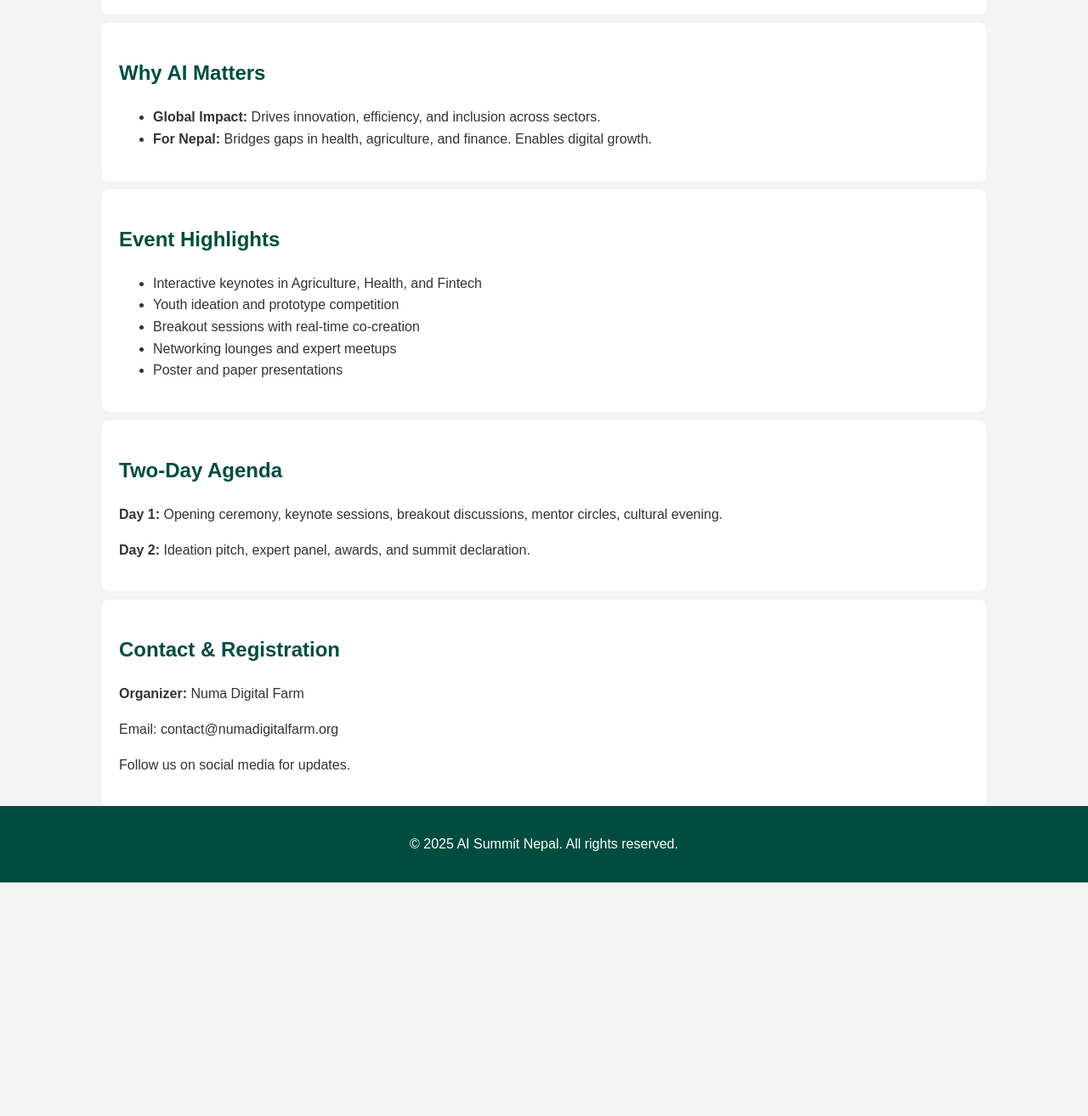
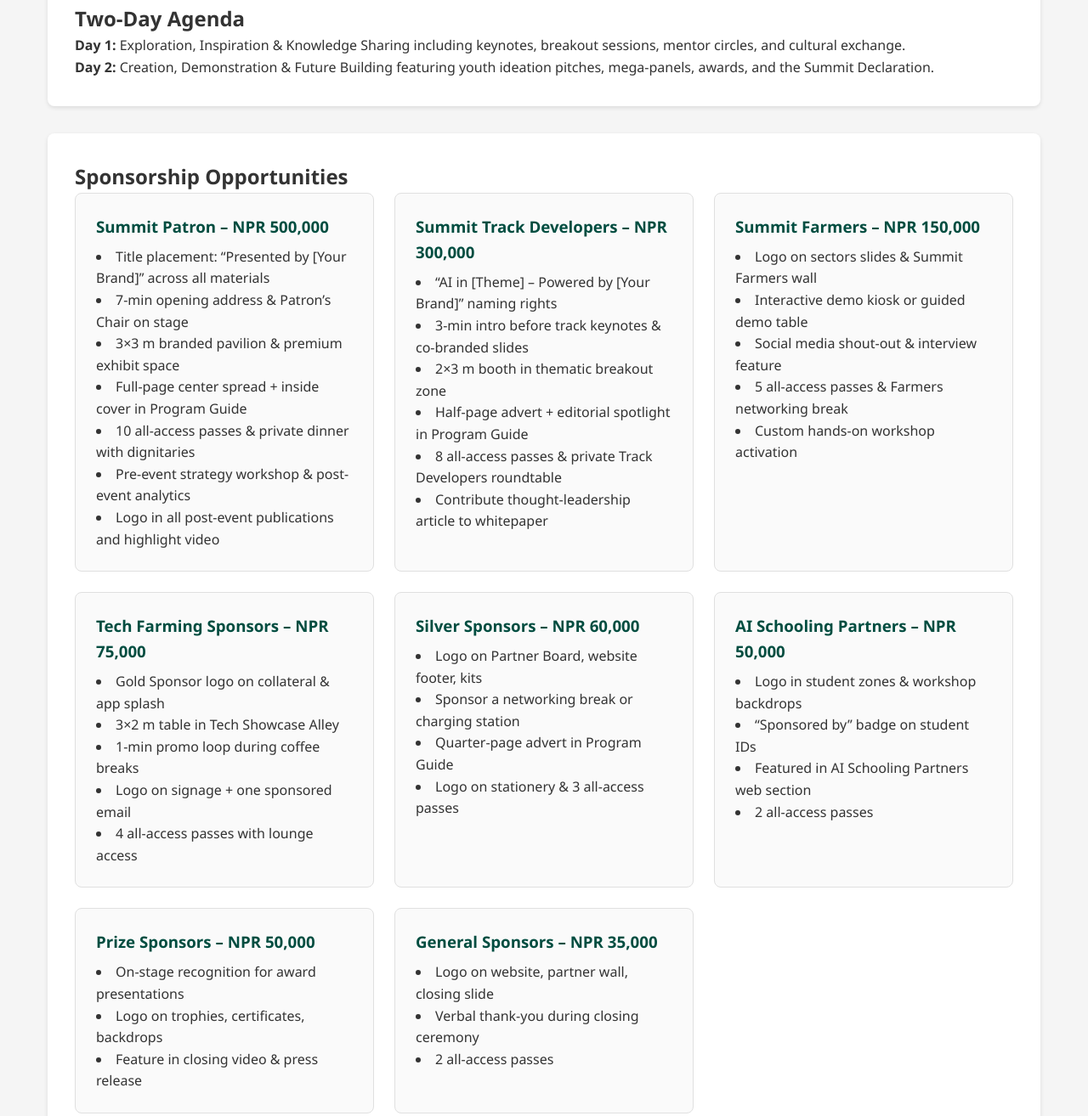
Before and after one commit to aisummitnepal/aisummitnepal.github.io, a plain HTML site: page index.html in a window 1280 px wide. Shown: the part 429-1743 px from the top of the page at 85% size. Before the commit the page ends 1468 px from the top, so only its background shows below. Drawn offline with Linux system fonts and the light colour scheme.

Commit message:
Update index.html

```diff
--- a/index.html
+++ b/index.html
@@ -1,103 +1,156 @@
 <!DOCTYPE html>
 <html lang="en">
-
 <head>
   <meta charset="UTF-8">
   <meta name="viewport" content="width=device-width, initial-scale=1.0">
   <title>AI Summit Nepal 2025</title>
   <style>
-    body {
-      font-family: Arial, sans-serif;
-      margin: 0;
-      padding: 0;
-      line-height: 1.6;
-      background: #f4f4f4;
-      color: #333;
-    }
-    header, footer {
-      background: #004d40;
-      color: white;
-      padding: 1em 0;
-      text-align: center;
-    }
-    nav {
-      background: #00796b;
-      padding: 1em;
-      text-align: center;
-    }
-    nav a {
-      color: white;
-      margin: 0 15px;
-      text-decoration: none;
-    }
-    section {
-      padding: 20px;
-      max-width: 1000px;
-      margin: auto;
-      background: white;
-      margin-top: 10px;
-      border-radius: 8px;
-    }
-    h1, h2 {
-      color: #004d40;
-    }
+    /* Reset & Base Styles */
+    * { margin: 0; padding: 0; box-sizing: border-box; }
+    body { font-family: 'Segoe UI', Tahoma, Geneva, Verdana, sans-serif; line-height: 1.6; background-color: #f5f5f5; color: #333; }
+    a { color: #00695c; text-decoration: none; }
+    a:hover { text-decoration: underline; }
+
+    /* Layout Containers */
+    header, footer { background-color: #004d40; color: #ffffff; text-align: center; padding: 1.5rem 0; }
+    nav { background-color: #00796b; padding: 1rem; display: flex; justify-content: center; gap: 2rem; }
+    nav a { color: #ffffff; font-weight: 500; }
+    .container { max-width: 1200px; margin: 2rem auto; padding: 0 1rem; }
+    section { background: #ffffff; margin-bottom: 2rem; padding: 2rem; border-radius: 8px; box-shadow: 0 2px 5px rgba(0,0,0,0.1); }
+
+    /* Hero */
+    .hero { background-image: url('hero-bg.jpg'); background-size: cover; background-position: center; color: #ffffff; padding: 4rem 0; text-align: center; border-radius: 8px; margin-bottom: 2rem; }
+    .hero h1 { font-size: 3rem; margin-bottom: 1rem; }
+    .hero p { font-size: 1.2rem; }
+
+    /* Grid for Sponsorship Tiers */
+    .sponsor-grid { display: grid; grid-template-columns: repeat(auto-fit, minmax(280px, 1fr)); gap: 1.5rem; }
+    .sponsor-card { border: 1px solid #e0e0e0; border-radius: 8px; padding: 1.5rem; background-color: #fafafa; transition: transform 0.2s; }
+    .sponsor-card:hover { transform: translateY(-5px); }
+    .sponsor-card h3 { color: #004d40; margin-bottom: 0.5rem; }
+    .sponsor-card ul { list-style: disc inside; margin-top: 0.5rem; }
+
+    /* Footer */
+    footer p { font-size: 0.9rem; }
   </style>
 </head>
-
 <body>
   <header>
     <h1>AI Summit Nepal 2025</h1>
     <p>14–15 Ashad 2082 | Illam, Koshi Province, Nepal</p>
   </header>
-
   <nav>
     <a href="#about">About</a>
-    <a href="#why-ai">Why AI?</a>
-    <a href="#event">Event Details</a>
     <a href="#agenda">Agenda</a>
+    <a href="#sponsorship">Sponsorship</a>
     <a href="#contact">Contact</a>
   </nav>
 
+  <div class="container">
     <section id="about">
       <h2>About the Summit</h2>
-    <p>AI Summit Nepal 2025 is a hybrid conference + unconference designed to unite policymakers, industry leaders, academic researchers, startups, and AI enthusiasts. The event emphasizes co-created knowledge sharing, policy shaping, and youth innovation to build Nepal’s AI-powered future.</p>
-  </section>
-
-  <section id="why-ai">
-    <h2>Why AI Matters</h2>
-    <ul>
-      <li><strong>Global Impact:</strong> Drives innovation, efficiency, and inclusion across sectors.</li>
-      <li><strong>For Nepal:</strong> Bridges gaps in health, agriculture, and finance. Enables digital growth.</li>
-    </ul>
-  </section>
-
-  <section id="event">
-    <h2>Event Highlights</h2>
-    <ul>
-      <li>Interactive keynotes in Agriculture, Health, and Fintech</li>
-      <li>Youth ideation and prototype competition</li>
-      <li>Breakout sessions with real-time co-creation</li>
-      <li>Networking lounges and expert meetups</li>
-      <li>Poster and paper presentations</li>
-    </ul>
+      <p>AI Summit Nepal 2025 is a hybrid conference + unconference uniting policymakers, industry leaders, researchers, startups, and AI enthusiasts. Join us to co-create Nepal’s AI-powered future through interactive sessions, workshops, and networking.</p>
     </section>
 
     <section id="agenda">
       <h2>Two-Day Agenda</h2>
-    <p><strong>Day 1:</strong> Opening ceremony, keynote sessions, breakout discussions, mentor circles, cultural evening.</p>
-    <p><strong>Day 2:</strong> Ideation pitch, expert panel, awards, and summit declaration.</p>
+      <p><strong>Day 1:</strong> Exploration, Inspiration & Knowledge Sharing including keynotes, breakout sessions, mentor circles, and cultural exchange.</p>
+      <p><strong>Day 2:</strong> Creation, Demonstration & Future Building featuring youth ideation pitches, mega-panels, awards, and the Summit Declaration.</p>
+    </section>
+
+    <section id="sponsorship">
+      <h2>Sponsorship Opportunities</h2>
+      <div class="sponsor-grid">
+        <div class="sponsor-card">
+          <h3>Summit Patron &ndash; NPR 500,000</h3>
+          <ul>
+            <li>Title placement: “Presented by [Your Brand]” across all materials</li>
+            <li>7-min opening address & Patron’s Chair on stage</li>
+            <li>3×3 m branded pavilion & premium exhibit space</li>
+            <li>Full-page center spread + inside cover in Program Guide</li>
+            <li>10 all-access passes & private dinner with dignitaries</li>
+            <li>Pre-event strategy workshop & post-event analytics</li>
+            <li>Logo in all post-event publications and highlight video</li>
+          </ul>
+        </div>
+        <div class="sponsor-card">
+          <h3>Summit Track Developers &ndash; NPR 300,000</h3>
+          <ul>
+            <li>“AI in [Theme] – Powered by [Your Brand]” naming rights</li>
+            <li>3-min intro before track keynotes & co-branded slides</li>
+            <li>2×3 m booth in thematic breakout zone</li>
+            <li>Half-page advert + editorial spotlight in Program Guide</li>
+            <li>8 all-access passes & private Track Developers roundtable</li>
+            <li>Contribute thought-leadership article to whitepaper</li>
+          </ul>
+        </div>
+        <div class="sponsor-card">
+          <h3>Summit Farmers &ndash; NPR 150,000</h3>
+          <ul>
+            <li>Logo on sectors slides & Summit Farmers wall</li>
+            <li>Interactive demo kiosk or guided demo table</li>
+            <li>Social media shout-out & interview feature</li>
+            <li>5 all-access passes & Farmers networking break</li>
+            <li>Custom hands-on workshop activation</li>
+          </ul>
+        </div>
+        <div class="sponsor-card">
+          <h3>Tech Farming Sponsors &ndash; NPR 75,000</h3>
+          <ul>
+            <li>Gold Sponsor logo on collateral & app splash</li>
+            <li>3×2 m table in Tech Showcase Alley</li>
+            <li>1-min promo loop during coffee breaks</li>
+            <li>Logo on signage + one sponsored email</li>
+            <li>4 all-access passes with lounge access</li>
+          </ul>
+        </div>
+        <div class="sponsor-card">
+          <h3>Silver Sponsors &ndash; NPR 60,000</h3>
+          <ul>
+            <li>Logo on Partner Board, website footer, kits</li>
+            <li>Sponsor a networking break or charging station</li>
+            <li>Quarter-page advert in Program Guide</li>
+            <li>Logo on stationery & 3 all-access passes</li>
+          </ul>
+        </div>
+        <div class="sponsor-card">
+          <h3>AI Schooling Partners &ndash; NPR 50,000</h3>
+          <ul>
+            <li>Logo in student zones & workshop backdrops</li>
+            <li>“Sponsored by” badge on student IDs</li>
+            <li>Featured in AI Schooling Partners web section</li>
+            <li>2 all-access passes</li>
+          </ul>
+        </div>
+        <div class="sponsor-card">
+          <h3>Prize Sponsors &ndash; NPR 50,000</h3>
+          <ul>
+            <li>On-stage recognition for award presentations</li>
+            <li>Logo on trophies, certificates, backdrops</li>
+            <li>Feature in closing video & press release</li>
+          </ul>
+        </div>
+        <div class="sponsor-card">
+          <h3>General Sponsors &ndash; NPR 35,000</h3>
+          <ul>
+            <li>Logo on website, partner wall, closing slide</li>
+            <li>Verbal thank-you during closing ceremony</li>
+            <li>2 all-access passes</li>
+          </ul>
+        </div>
+      </div>
     </section>
 
     <section id="contact">
       <h2>Contact & Registration</h2>
       <p><strong>Organizer:</strong> Numa Digital Farm</p>
-    <p>Email: contact@numadigitalfarm.org</p>
+      <p>Email: <a href="mailto:contact@numadigitalfarm.org">contact@numadigitalfarm.org</a></p>
       <p>Follow us on social media for updates.</p>
     </section>
+  </div>
 
   <footer>
     <p>&copy; 2025 AI Summit Nepal. All rights reserved.</p>
   </footer>
 </body>
-
 </html>
```
Lines whose indentation alone changed are shown as unchanged.
